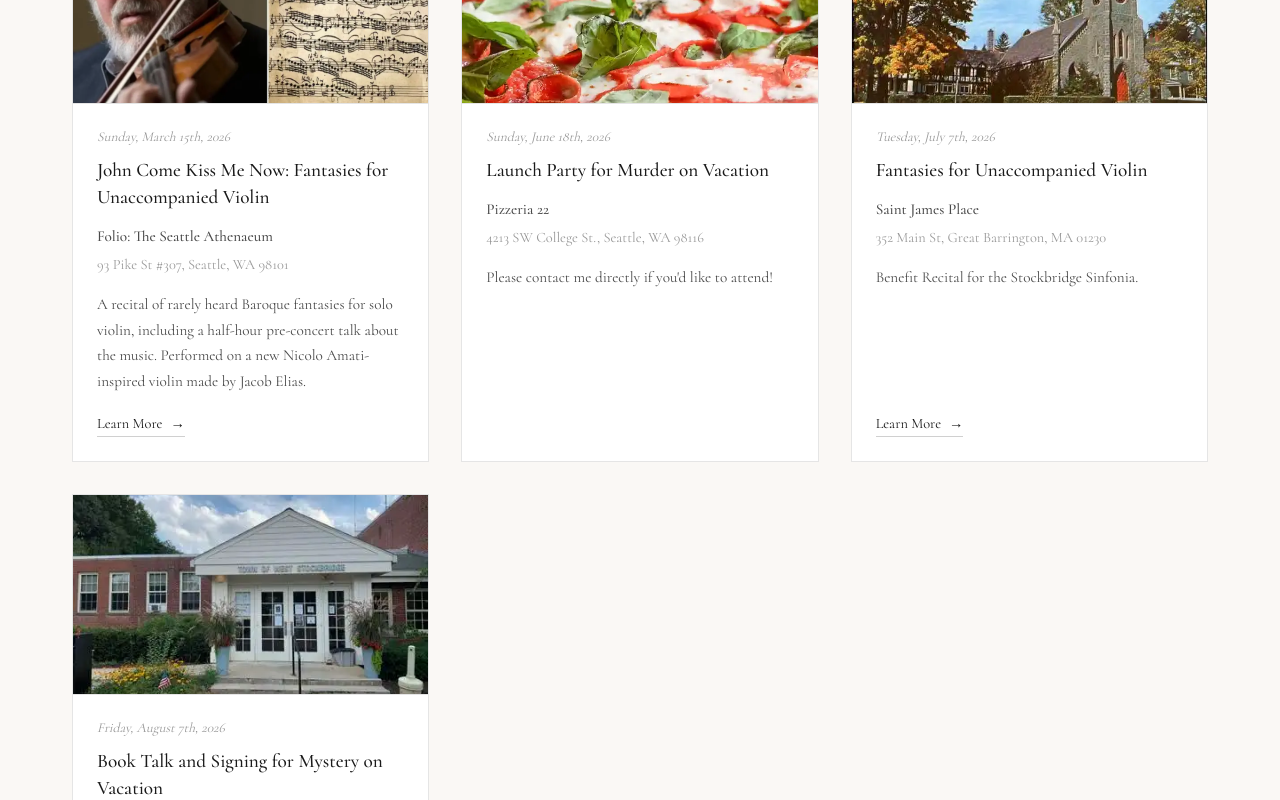
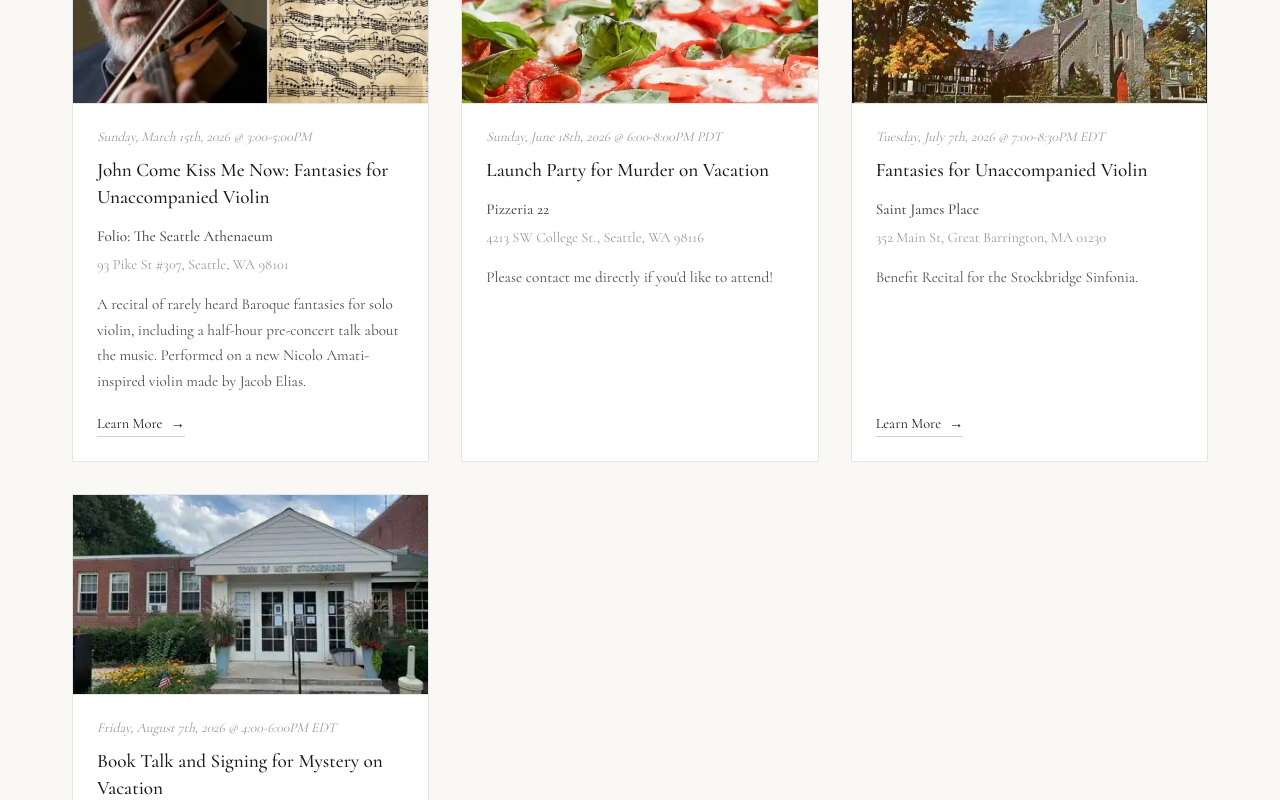
Before and after one commit to konstantinstanmeyer/gerald-elias-new, a Next.js app: page /events in a window 1280 px wide. Shown: the part 780-1580 px from the top of the page. Built offline with nearby package versions, Linux system fonts and the light colour scheme.

Commit message:
date rendering handling fix

```diff
--- a/components/EventCard.jsx
+++ b/components/EventCard.jsx
@@ -10,8 +10,6 @@ export default function EventCard({ event }) {
     imageUrl,
     hyperlink
     } = event;
-
-    const displayDate = date.split('@')[0].trim();
 
     return (
         <article className="event-card">
@@ -29,7 +27,7 @@ export default function EventCard({ event }) {
                 )}
             </div>
             <div className="event-card-content">
-                <div className="event-card-date">{displayDate}</div>
+                <div className="event-card-date">{date}</div>
                 <h3 className="event-card-name">{name}</h3>
                 {location && (
                     <div className="event-card-location">
```
